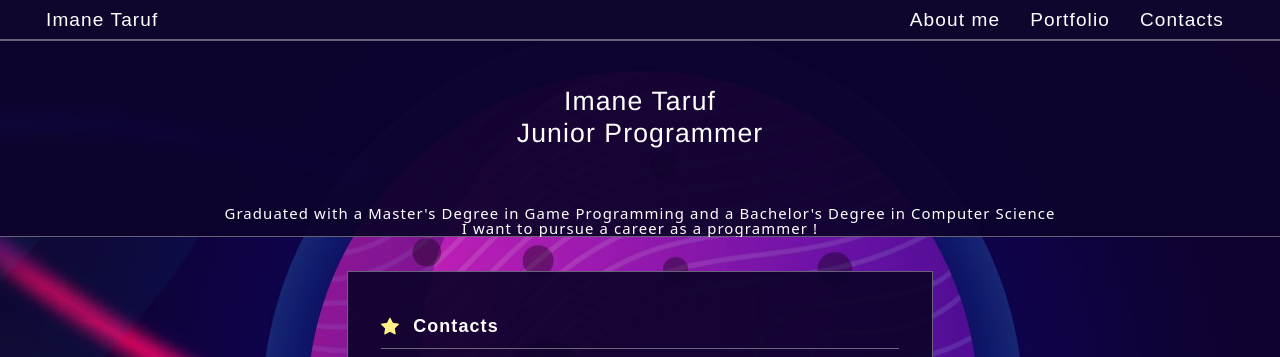
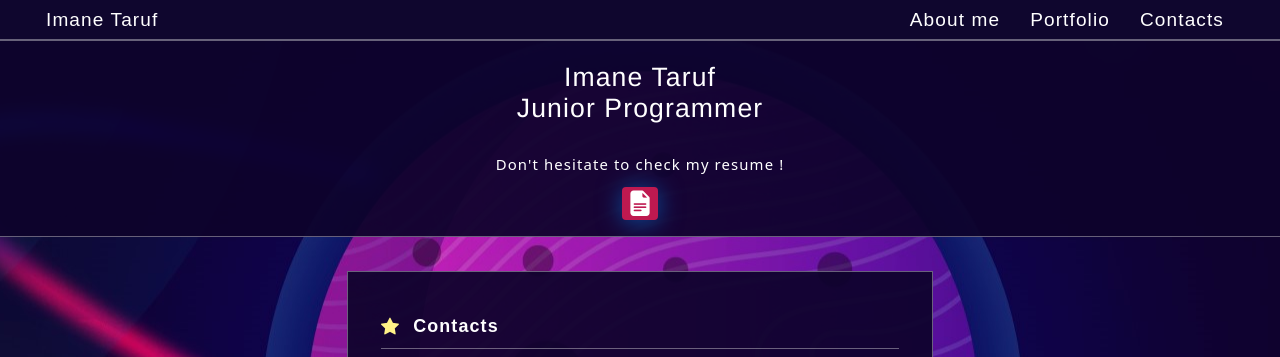
Before and after one commit to orhankalyon/itaruf.github.io, a website: page contacts.html in a window 1280 px wide. Shown: the top 357 px of the page. Drawn offline with nearby package versions, Linux system fonts and the light colour scheme; a web font is replaced by a local one.

Commit message:
Presentation updated

```diff
--- a/contacts.html
+++ b/contacts.html
@@ -37,11 +37,10 @@
                     Junior Programmer
                 </h2>
                 <br />
-                <p>
-                    Graduated with a Master's Degree in Game Programming and a Bachelor's Degree in Computer Science
-                    <br />
-                    I want to pursue a career as a programmer !
-                </p>
+                <p>Don't hesitate to check my resume !</p>
+                <button class="portfolio-logo bubbly-button" onclick="window.open('https://drive.google.com/file/d/1YPBeW1N4QWe94va2EfI7Md9FAA8zARuj/view?usp=sharing', '_blank')">
+                    <i class="bi-file-earmark-text-fill"></i>
+                </button>
             </div>
         </div>
     </div>
```
